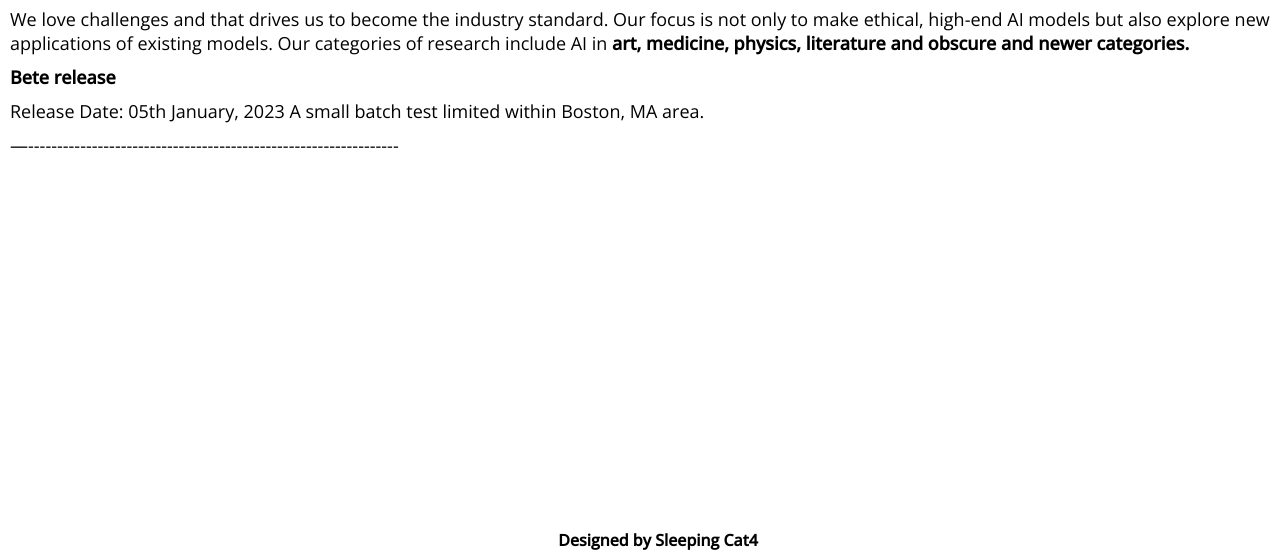
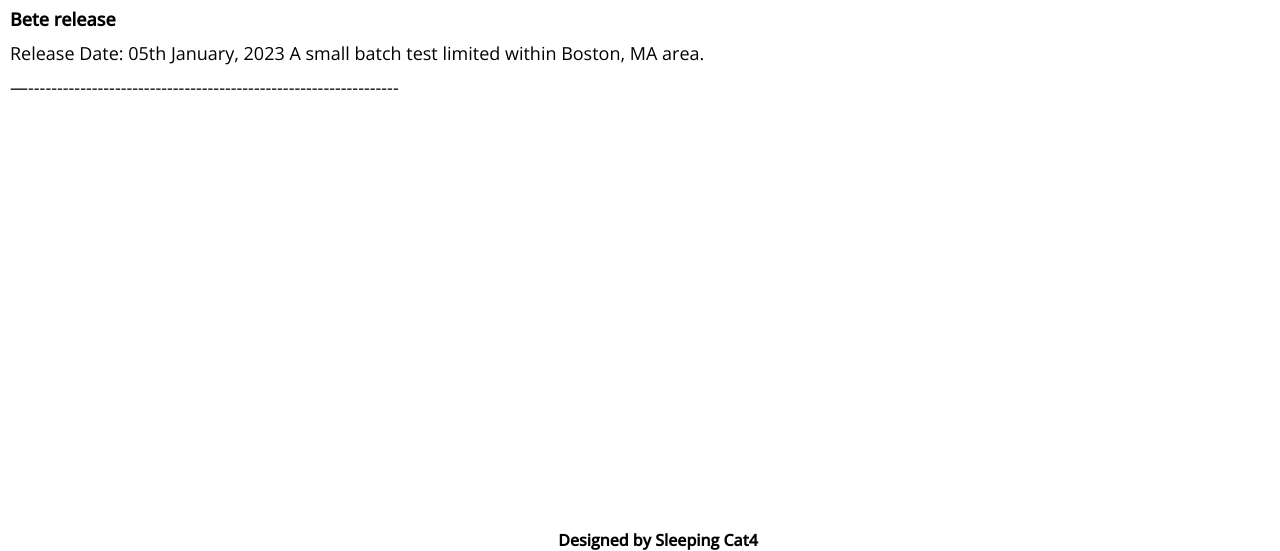
Before and after one commit to sleepingcat4/Anzeige, a plain HTML site: page index.html in a window 1280 px wide. Shown: the part 249-800 px from the top of the page. Drawn offline with nearby package versions, Linux system fonts and the light colour scheme; files that its build step writes are made by us from their sources.

Commit message:
Fixed paragraph information

```diff
--- a/index.html
+++ b/index.html
@@ -31,11 +31,6 @@
     <p>Anzeige, a leading artificial intelligence solution for all your advertising and logistics. We only work with businesses and don’t believe in rip-offs that’s why our prices are ridiculously cheap.
 
         We use artificial intelligence not to charge you more rather provide you with cheap prices starting from 300$. If anyone else can give you a better price with everything we provide, we’ll match that price.
-
-        </p>
-
-        <p>We love challenges and that drives us to become the industry standard. Our focus is not only to make ethical, high-end AI models but also explore new applications of existing models. Our categories of research include AI in <strong>art, medicine, physics, literature and obscure and newer categories.</strong>
-        </p>
         <p><strong>Bete release</strong></p>
           <p>  Release Date: 05th January, 2023
 
```
